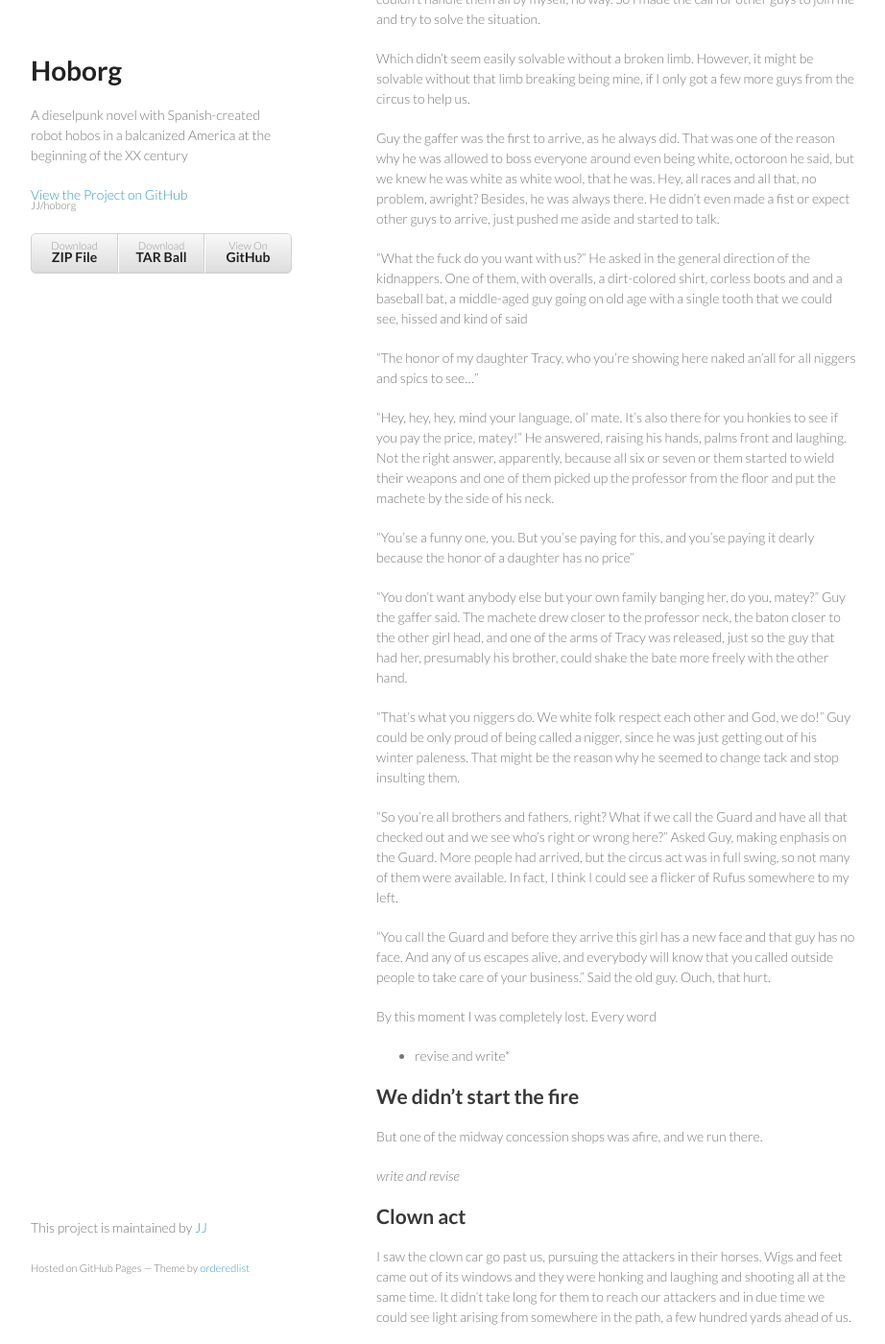
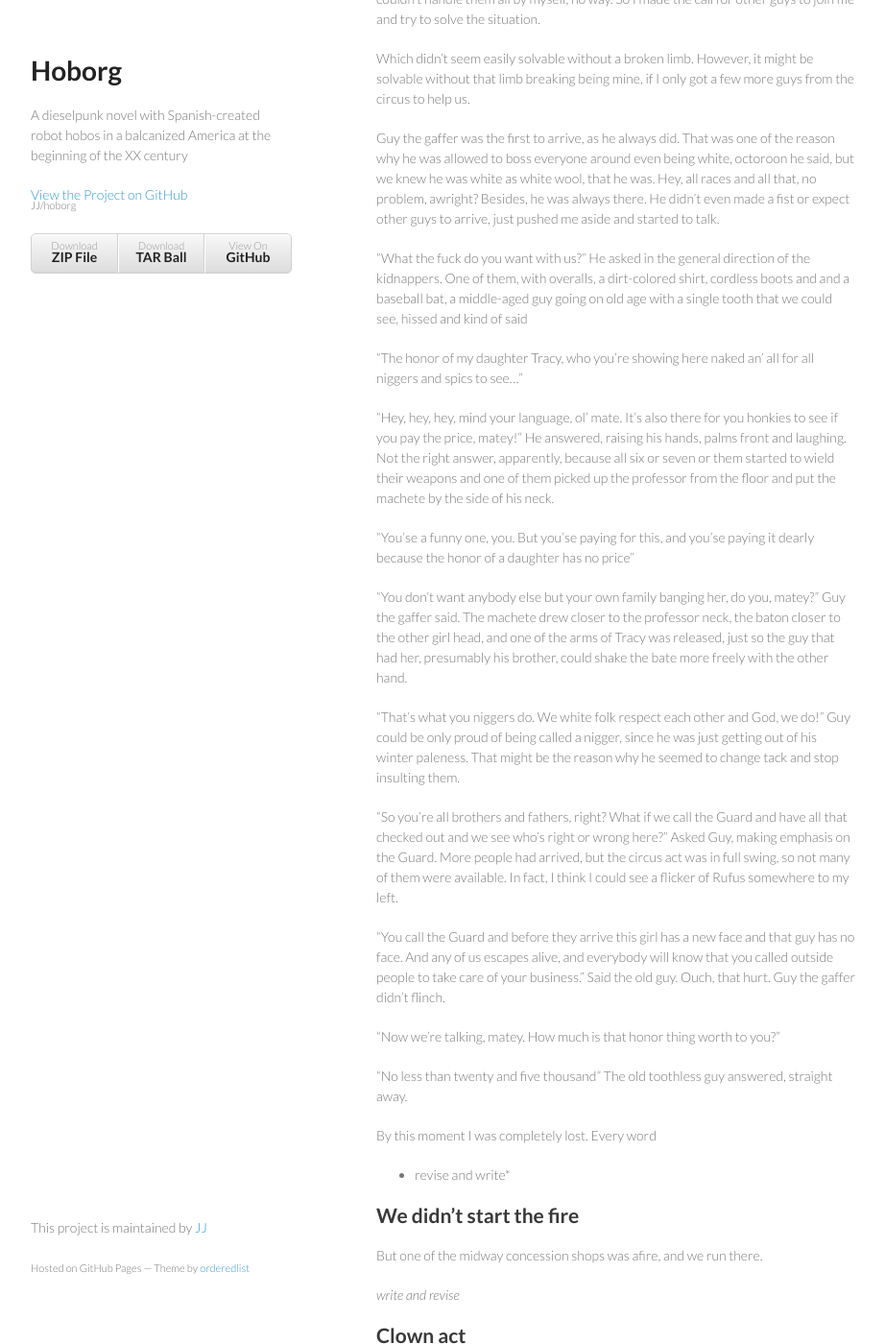
Before and after one commit to JJ/hoborg, a Jekyll site: the page built from text/text.md, in a window 1280 px wide and 1400 px high, scrolled down 17856 px. Shown: the whole window at 96% size, without its empty margins (178-1100 px from the left). Built offline with Jekyll 4.4.1, drawn with Linux system fonts in a browser that asks for light colours.

Commit message:
Sync text/text.md from master to gh-pages

```diff
--- a/text/text.md
+++ b/text/text.md
@@ -959,11 +959,11 @@ arrive, just pushed me aside and started to talk.
 
 "What the fuck do you want with us?" He asked in the general direction
 of the kidnappers. One of them, with overalls, a dirt-colored shirt,
-corless boots and and a baseball bat,
+cordless boots and and a baseball bat,
 a middle-aged guy going on old age with a single tooth that we could
 see, hissed and kind of said
 
-"The honor of my daughter Tracy, who you're showing here naked an'all
+"The honor of my daughter Tracy, who you're showing here naked an' all
 for all niggers and spics to see..."
 
 "Hey, hey, hey, mind your language, ol' mate. It's also there for you
@@ -989,7 +989,7 @@ he seemed to change tack and stop insulting them.
 
 "So you're all brothers and fathers, right? What if we call the Guard
 and have all that checked out and we see who's right or wrong here?"
-Asked Guy, making enphasis on the Guard. More people had arrived, but
+Asked Guy, making emphasis on the Guard. More people had arrived, but
 the circus act was in full swing, so not many of them were
 available. In fact, I think I could see a flicker of Rufus somewhere
 to my left.
@@ -997,7 +997,13 @@ to my left.
 "You call the Guard and before they arrive this girl has a new face
 and that guy has no face. And any of us escapes alive, and everybody
 will know that you called outside people to take care of your
-business." Said the old guy. Ouch, that hurt.
+business." Said the old guy. Ouch, that hurt. Guy the gaffer didn't
+flinch.
+
+"Now we're talking, matey. How much is that honor thing worth to you?"
+
+"No less than twenty and five thousand" The old toothless guy
+answered, straight away.
 
 
 
```
